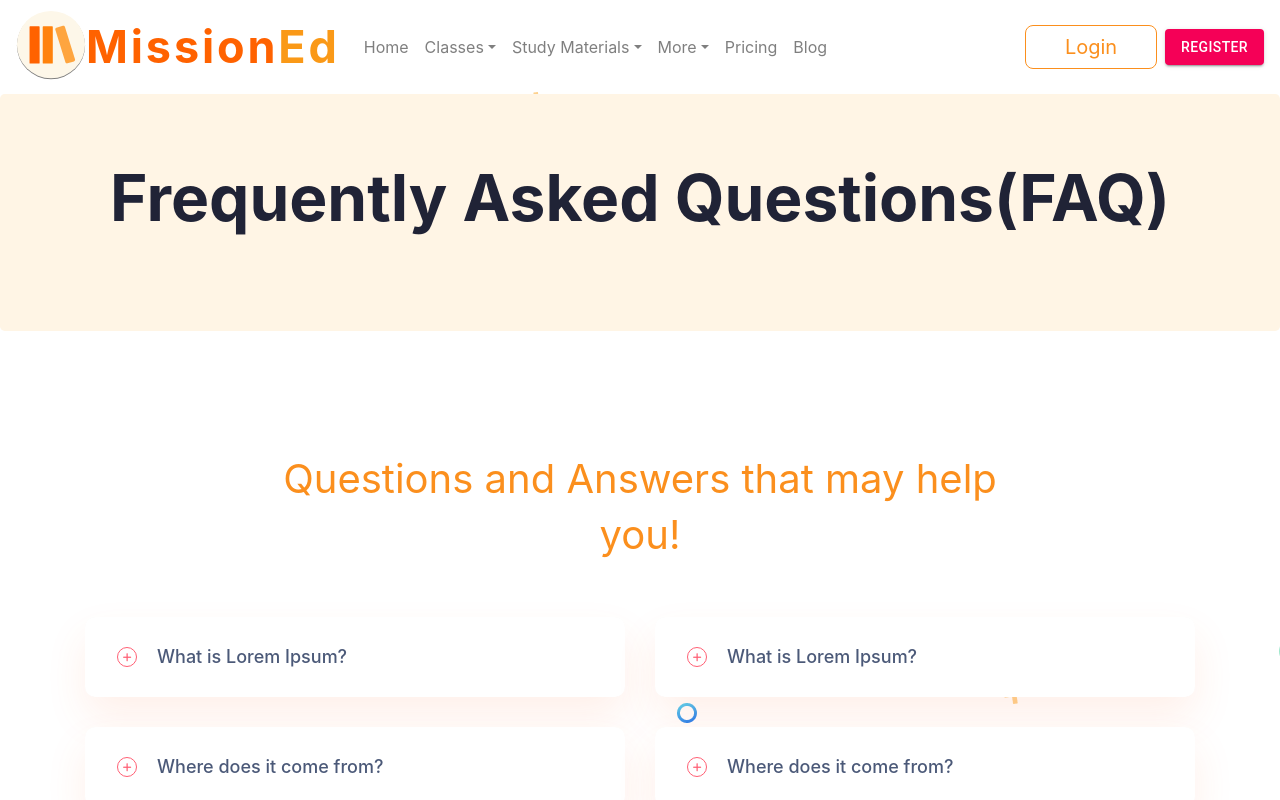
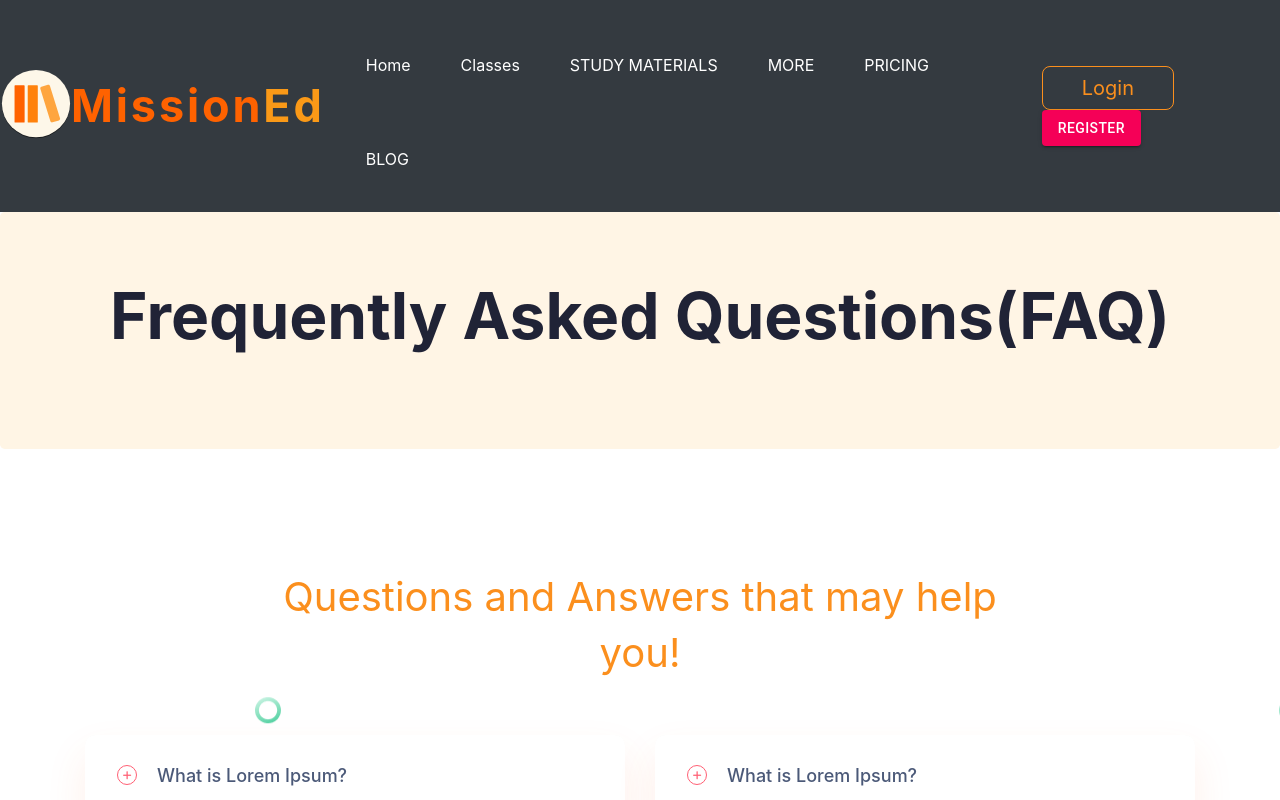
Before and after one commit to missionedweb/web_react, a React (Create React App) app: page /faq in a window 1280 px wide. Shown: the top 800 px of the page. Built offline with nearby package versions, Linux system fonts and the light colour scheme; no server answers.

Commit message:
upgrade navbar

```diff
--- a/src/App.css
+++ b/src/App.css
@@ -8,7 +8,43 @@
   background-size: cover;
   overflow-x: hidden !important;
 }
+/* Starts */
 
+
+#header{background:#1E262D;width:100%;position:relative}
+#header:after{content:"";clear:both;display:block}
+
+
+
+.row  a:hover{text-decoration: none;color: white;}
+.mr-auto{float:right;}
+.mr-auto>ul{float:left;position:relative}
+.mr-auto li{list-style:none;float:left;padding-top: 20px;}
+.mr-auto .dropdown{position:relative}
+.mr-auto li a{float:left;padding:25px;color:white;}
+.mr-auto li a:hover{background:#2C3E50; text-decoration: none; color: white; }
+.mr-auto li .linkname{float:left;padding:25px;color:white;} */
+.mr-auto li .linkname:hover{background:#2C3E50; text-decoration: none; color: white; }
+.linkname{float:left;padding:25px;color:white;}
+.mr-auto li ul{display:none}
+.mr-auto li:hover ul{display:inline}
+.mr-auto li li{float:none}
+.mr-auto .dropdown ul{position:absolute;left:0;top:100%;background:#fff;padding:20px 0;border-bottom:3px solid #34495e}
+.mr-auto .dropdown li{white-space:nowrap}
+.mr-auto .dropdown li a{padding:10px 40px;font-size:13px;min-width:200px}
+.mr-auto .mega-dropdown{width:100%;position:absolute;top:100%;left:0;background:#fff;overflow:hidden;padding:10px 30px;border-bottom:3px solid #34495e}
+.mr-auto .mega-dropdown1{width:100%;position:absolute ;top:100%;left:0;background:#fff;overflow:hidden;padding:10px 30px;border-bottom:3px solid #34495e}
+.mr-auto li li a{float:none;color:#333;display:block;padding:8px 10px;border-radius:3px;font-size:13px}
+.mr-auto li li a:hover{background:#bdc3c7;background:blue}
+.mr-auto li li .link{float:none;color:#333;display:block;padding:8px 10px;border-radius:3px;font-size:13px}
+.mr-auto li li .link:hover{background:#bdc3c7;background:yellow; color: white;}
+.mega-col{width:33%;float:left}
+.mega-col1{width:20%;float:left}
+.mega-col2{width:100%;float: right;}
+
+
+
+/* Ends */
 h1 {
   font-family: Playfair Display;
 }
--- a/src/components/NavbarComponent.jsx
+++ b/src/components/NavbarComponent.jsx
@@ -15,7 +15,9 @@
 function NavbarComponent({ currentUser }) {
   return (
     <React.Fragment>
-      <Navbar center expand="lg" data-aos="zoom-out" data-aos-duration="1000">
+      <div id="header">
+      <div class="row">
+      <Navbar center bg="dark" expand="lg">
         <Navbar.Brand href="#home">
           <img className="logo mt-n4" src={NavigationLogo} alt="logo" />
           <span className="missioned-nav font-weight-bold">
@@ -24,45 +26,104 @@
         </Navbar.Brand>
         <Navbar.Toggle aria-controls="basic-navbar-nav" />
         <Navbar.Collapse id="basic-navbar-nav">
-          <Nav className="mr-auto">
-            <Nav.Link href="/">Home</Nav.Link>
-            <NavDropdown title="Classes" id="basic-nav-dropdown">
-              <NavDropdown.Item href="#action/3.1">Class 8</NavDropdown.Item>
-              <NavDropdown.Item href="#action/3.2">Class 9</NavDropdown.Item>
-              <NavDropdown.Item href="#action/3.3">Class 10</NavDropdown.Item>
-              <NavDropdown.Item href="#action/3.4">Class 11 Science</NavDropdown.Item>
-              <NavDropdown.Item href="#action/3.5">Class 11 Commerce</NavDropdown.Item>
-              <NavDropdown.Item href="#action/3.6">Class 12 Science</NavDropdown.Item>
-              <NavDropdown.Item href="#action/3.7">Class 12 Commerce</NavDropdown.Item>
-            </NavDropdown>
-            <NavDropdown title="Study Materials" id="basic-nav-dropdown">
-              <NavDropdown.Item>NEET</NavDropdown.Item>
-              <NavDropdown.Item>JEE MAINS</NavDropdown.Item>
-              <NavDropdown.Item>JEE ADVANCE</NavDropdown.Item>
-              <NavDropdown.Item>NCERT SOL</NavDropdown.Item>
-              <NavDropdown.Item>NTSE</NavDropdown.Item>
-              <NavDropdown.Item>KVPY</NavDropdown.Item>
-              <NavDropdown.Item>NSEJS</NavDropdown.Item>
-              <NavDropdown.Item>CBSE</NavDropdown.Item>
-              <NavDropdown.Item>ICSE</NavDropdown.Item>
-              <NavDropdown.Item>IMO</NavDropdown.Item>
-              <NavDropdown.Item>NSO</NavDropdown.Item>
-              <NavDropdown.Item>InPHO</NavDropdown.Item>
-              <NavDropdown.Item>InCHO</NavDropdown.Item>
-              <NavDropdown.Item>RMO</NavDropdown.Item>
-              <NavDropdown.Item>NSTSE</NavDropdown.Item>
-              <NavDropdown.Item>BITSAT</NavDropdown.Item>
-              <NavDropdown.Item>SRMJEE</NavDropdown.Item>
-            </NavDropdown>
-            <NavDropdown title="More" id="basic-nav-dropdown">
-              <NavDropdown.Item href="/">About Us</NavDropdown.Item>
-              <NavDropdown.Item href="/feature4">Features</NavDropdown.Item>
-              <NavDropdown.Item href="/testim">Testimonials</NavDropdown.Item>
-              <NavDropdown.Item href="/counselling">Counselling</NavDropdown.Item>
-              <NavDropdown.Item href="/faq">FAQ's</NavDropdown.Item>
-            </NavDropdown>
-            <Nav.Link href="/pricing">Pricing</Nav.Link>
-            <Nav.Link href="https://missioned.in/blog/">Blog</Nav.Link>
+          <Nav className="mr-auto mb-2">
+
+            <ul>
+              <li>
+        <a href="/">Home</a>
+
+      </li>
+
+      <li>
+        <a href="">Classes</a>
+        <ul class="mega-dropdown">
+          <li class="row">
+            <ul class="mega-col">
+              <li><Nav.Link href="#action/3.1" className="link">Class 8</Nav.Link></li>
+              <li><Nav.Link href="#action/3.2" className="link">Class 9</Nav.Link></li>
+            </ul>
+            <ul class="mega-col">
+              <li><Nav.Link href="#action/3.3" className="link">Class 10</Nav.Link></li>
+              <li><Nav.Link href="#action/3.4" className="link">Class 11 Science</Nav.Link></li>
+              <li><Nav.Link href="#action/3.5" className="link">Class 12 Science</Nav.Link></li>
+            </ul>
+            <ul class="mega-col">
+              <li><Nav.Link href="#action/3.6" className="link">Class 11 Commerce</Nav.Link></li>
+              <li><Nav.Link href="#action/3.7" className="link">Class 12 Commerce</Nav.Link></li>
+            </ul>
+
+          </li>
+        </ul>
+      </li>
+      <li>
+        <a href="">STUDY MATERIALS</a>
+        <ul class="mega-dropdown">
+          <li class="row">
+            <ul class="mega-col1">
+              <li><Nav.Link href="#action/3.1" className="link">NEET</Nav.Link></li>
+              <li><Nav.Link href="#action/3.1" className="link">NTSE</Nav.Link></li>
+              <li><Nav.Link href="#action/3.1" className="link">CBSE</Nav.Link></li>
+              <li><Nav.Link href="#action/3.1" className="link">ICSE</Nav.Link></li>
+            </ul>
+            <ul class="mega-col1">
+              <li><Nav.Link href="#action/3.1" className="link">JEE MAINS</Nav.Link></li>
+              <li><Nav.Link href="#action/3.1" className="link">JEE ADVANCED</Nav.Link></li>
+              <li><Nav.Link href="#action/3.1" className="link">NCERT SOL</Nav.Link></li>
+              <li><Nav.Link href="#action/3.1" className="link">IMO</Nav.Link></li>
+            </ul>
+            <ul class="mega-col1">
+              <li><Nav.Link href="#action/3.1" className="link">KVPY</Nav.Link></li>
+              <li><Nav.Link href="#action/3.1" className="link">NSEJS</Nav.Link></li>
+              <li><Nav.Link href="#action/3.1" className="link">NSO</Nav.Link></li>
+              <li><Nav.Link href="#action/3.1" className="link">InPHO</Nav.Link></li>
+            </ul>
+            <ul class="mega-col1">
+              <li><Nav.Link href="#action/3.1" className="link">InCHO</Nav.Link></li>
+              <li><Nav.Link href="#action/3.1" className="link">RMO</Nav.Link></li>
+              <li><Nav.Link href="#action/3.1" className="link">NSO</Nav.Link></li>
+              <li><Nav.Link href="#action/3.1" className="link">NSTSE</Nav.Link></li>
+            </ul>
+            <ul class="mega-col1">
+              <li><Nav.Link href="#action/3.1" className="link">BITSAT</Nav.Link></li>
+              <li><Nav.Link href="#action/3.1" className="link">SRMJEE</Nav.Link></li>
+            </ul>
+
+          </li>
+        </ul>
+      </li>
+      <li>
+        <a href="">MORE</a>
+        <ul class="mega-dropdown">
+          <li class="row">
+            <ul class="mega-col1">
+              <li><Nav.Link href="#action/3.1" className="link">About Us</Nav.Link></li>
+            </ul>
+            <ul class="mega-col1">
+              <li><Nav.Link href="#action/3.1" className="link">Features</Nav.Link></li>
+            </ul>
+            <ul class="mega-col1">
+              <li><Nav.Link href="#action/3.1" className="link">Testimonials</Nav.Link></li>
+            </ul>
+            <ul class="mega-col1">
+              <li><Nav.Link href="#action/3.1" className="link">Counselling</Nav.Link></li>
+            </ul>
+            <ul class="mega-col1">
+              <li><Nav.Link href="#action/3.1" className="link">FAQ's</Nav.Link></li>
+            </ul>
+
+          </li>
+        </ul>
+      </li>
+      <li>
+      <a href="/pricing"> PRICING</a>
+      </li>
+      <li>
+      <a href="/https://missioned.in/blog/">BLOG</a>
+      </li>
+
+    </ul>
+
+
           </Nav>
           {currentUser !== null ? (
             <Link to="/login">
@@ -80,6 +141,8 @@
           )}
         </Navbar.Collapse>
       </Navbar>
+      </div>
+      </div>
     </React.Fragment>
   );
 }
```
